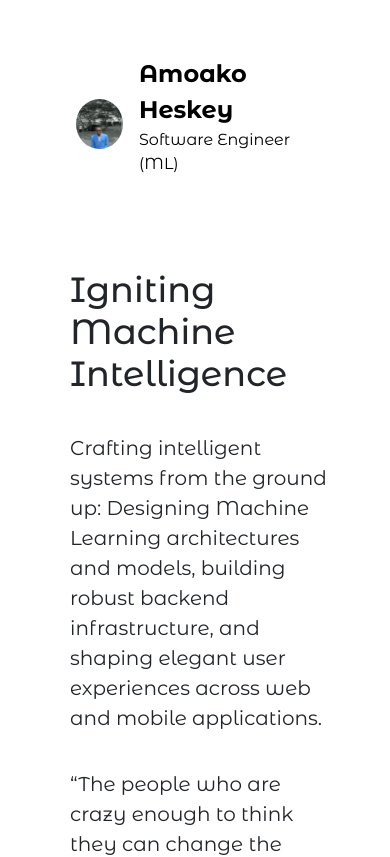
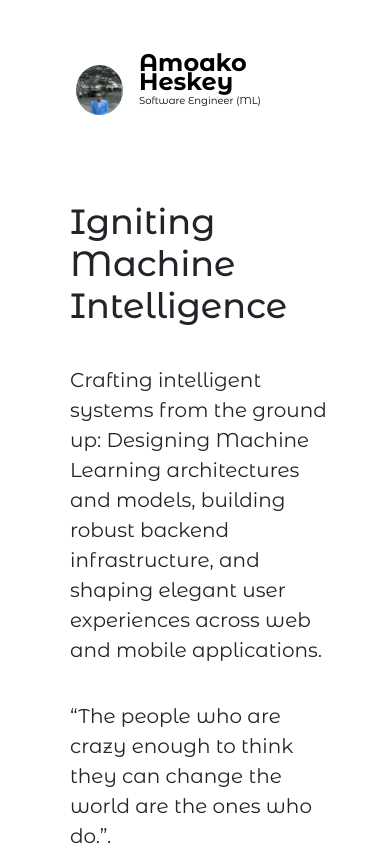
Before and after one commit to Amoako419/My_website, a React (Create React App) app in the folder portfolio/: page / in a window 390 px wide. Shown: the top 857 px of the page. Built offline with nearby package versions, Linux system fonts and the light colour scheme.

Commit message:
responsiveness added

```diff
--- a/portfolio/src/App.css
+++ b/portfolio/src/App.css
@@ -121,4 +121,8 @@
     display: flex;
     flex-direction: column;
   }
+  .nav p{
+    font-size: 10px;
+    line-height: 14px;
+  }
 }
```
